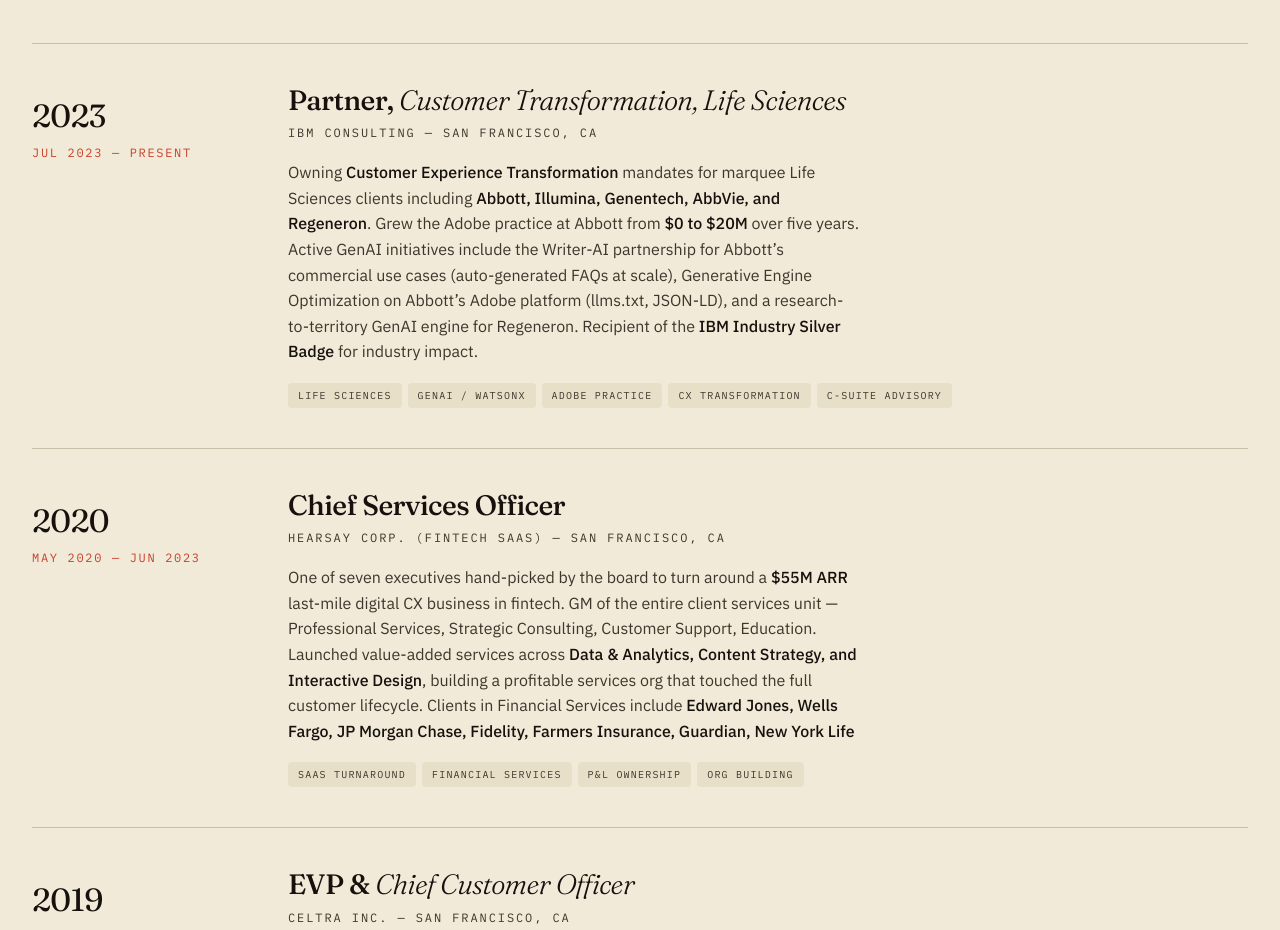
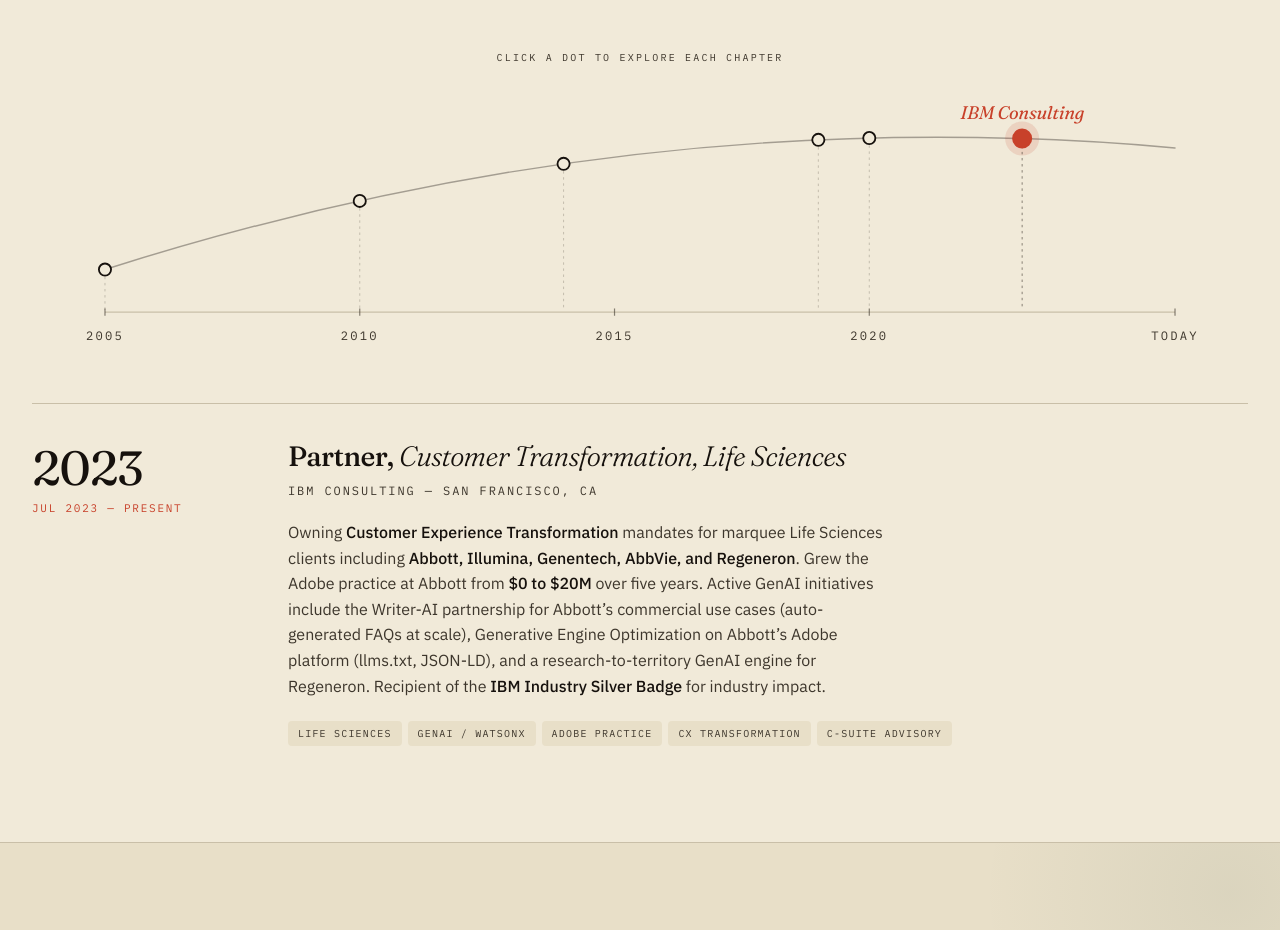
Before and after one commit to pradeepananth-cyber/pradeep-ananth-resume, a React (Vite) app: page / in a window 1280 px wide. Shown: the part 2860-3790 px from the top of the page. Built offline with nearby package versions, Linux system fonts and the light colour scheme.

Commit message:
career arc

```diff
--- a/src/pradeep_ananth.jsx
+++ b/src/pradeep_ananth.jsx
@@ -189,55 +189,7 @@
             <h2 className="section-title">Twenty years building<br/>services organizations<br/><span className="it">that mattered.</span></h2>
           </div>
 
-          <div className="timeline">
-            <Role
-              year="2023" period="Jul 2023 — Present"
-              title={<>Partner, <span className="it">Customer Transformation, Life Sciences</span></>}
-              co="IBM Consulting — San Francisco, CA"
-              tags={['Life Sciences', 'GenAI / watsonx', 'Adobe Practice', 'CX Transformation', 'C-Suite Advisory']}
-              desc={<>Owning <strong>Customer Experience Transformation</strong> mandates for marquee Life Sciences clients including <strong>Abbott, Illumina, Genentech, AbbVie, and Regeneron</strong>. Grew the Adobe practice at Abbott from <strong>$0 to $20M</strong> over five years. Active GenAI initiatives include the Writer-AI partnership for Abbott&rsquo;s commercial use cases (auto-generated FAQs at scale), Generative Engine Optimization on Abbott&rsquo;s Adobe platform (llms.txt, JSON-LD), and a research-to-territory GenAI engine for Regeneron. Recipient of the <strong>IBM Industry Silver Badge</strong> for industry impact.</>}
-            />
-
-            <Role
-              year="2020" period="May 2020 — Jun 2023"
-              title="Chief Services Officer"
-              co="Hearsay Corp. (Fintech SaaS) — San Francisco, CA"
-              tags={['SaaS Turnaround', 'Financial Services', 'P&L Ownership', 'Org Building']}
-              desc={<>One of seven executives hand-picked by the board to turn around a <strong>$55M ARR</strong> last-mile digital CX business in fintech. GM of the entire client services unit &mdash; Professional Services, Strategic Consulting, Customer Support, Education. Launched value-added services across <strong>Data &amp; Analytics, Content Strategy, and Interactive Design</strong>, building a profitable services org that touched the full customer lifecycle. Clients in Financial Services include <strong>Edward Jones, Wells Fargo, JP Morgan Chase, Fidelity, Farmers Insurance, Guardian, New York Life</strong></>}
-            />
-
-            <Role
-              year="2019" period="Apr 2019 — Apr 2020"
-              title={<>EVP &amp; <span className="it">Chief Customer Officer</span></>}
-              co="Celtra Inc. — San Francisco, CA"
-              tags={['Customer Success', 'SaaS', 'AdTech']}
-              desc={<>Owned retention and growth of a <strong>~$45M ARR</strong> SaaS platform for building and managing dynamic digital advertising at scale. Re-set customer success motion across enterprise accounts. Clients include <strong>Unilever, Procter & Gamble, Reckitt-Benckiser, Adidas, Spotify, Lego</strong></>}
-            />
-
-            <Role
-              year="2014" period="Jan 2014 — Mar 2019"
-              title={<>Digital Experience &amp; <span className="it">SaaS Practice Lead</span></>}
-              co="Deloitte Digital — San Francisco, CA"
-              tags={['Big-5 Consulting', 'Adobe / Salesforce', 'SaaS Transformation', 'C-Suite Advisory']}
-              desc={<>Built and grew the West Region digital experience and SaaS Transformation practice. Strategic advisor to C-suite executives across <strong>HP, Intel, Salesforce, Cisco, Ally Bank, Cigna, Experian</strong>. Delivered end-to-end CX solutions on Adobe Experience Cloud, Salesforce Marketing Cloud, and Google Ad Cloud. Led delivery teams of up to 50 onshore + offshore. Operations Lead for the entire community of practice.</>}
-            />
-
-            <Role
-              year="2010" period="Oct 2010 — Jan 2014"
-              title="Chief Technology Officer"
-              co="Vivaki (Publicis Groupe) — San Francisco, CA"
-              tags={['CTO', 'AWS / Big Data', 'AdTech', 'Product Engineering']}
-              desc={<>Technology leader for Publicis&rsquo; bet on the digital advertising future. Vivaki grew to <strong>200 people and $100M+ in revenue</strong>. Built the data platform that ingested signals from Google, Yahoo, DoubleClick, Bing &mdash; the early-cloud foundation for the agency network&rsquo;s digital practice on the AWS cloud leveraging their first-generation big data offerings like RedShift and DynamoDB. Shipped strategic products: <strong>Insights on Demand, Campaigns on Demand, Benchtools, Data Hub.</strong>Clients include <strong>Disney, Microsoft, WeightWatchers</strong></>}
-            />
-
-            <Role
-              year="2005" period="Jun 2005 — Sep 2010"
-              title={<>Group Vice President, <span className="it">Technology — West</span></>}
-              co="Razorfish — San Francisco, CA"
-              tags={['Agency Exec', '$50M+ P&L', 'frog x Sun Microsystems', 'Multi-industry']}
-              desc={<>Part of the 8-person executive management team running a <strong>$50M+ West Region business</strong> within a $300M+ global agency (acquired by Microsoft for $6B). Clients: <strong>Visa, Genentech, Microsoft, Sony, Intel, NFL, Mattel, CBS, PG&amp;E, Yahoo</strong>. Led $40M+ in business development wins. Grew the technology organization from 30 to 50 people. Held some of the highest delivery margins (20-25%) in the company. <em>Notably &mdash; partnered directly with frog Design on the Sun Microsystems engagement during this period.</em></>}
-            />
-          </div>
+          <CareerArc />
         </div>
       </section>
       {/* FOR FROG */}
@@ -421,19 +373,158 @@
   );
 }
 
-function Role({ year, period, title, co, tags, desc }) {
+// ============================================================
+// CAREER ARC DATA (chronological)
+// ============================================================
+const ROLES = [
+  {
+    id: 'razorfish',
+    startYear: 2005,
+    period: 'Jun 2005 — Sep 2010',
+    company: 'Razorfish',
+    location: 'San Francisco, CA',
+    title: <>Group Vice President, <span className="it">Technology — West</span></>,
+    tags: ['Agency Exec', '$50M+ P&L', 'frog x Sun Microsystems', 'Multi-industry'],
+    desc: <>Part of the 8-person executive management team running a <strong>$50M+ West Region business</strong> within a $300M+ global agency (acquired by Microsoft for $6B). Clients: <strong>Visa, Genentech, Microsoft, Sony, Intel, NFL, Mattel, CBS, PG&amp;E, Yahoo</strong>. Led $40M+ in business development wins. Grew the technology organization from 30 to 50 people. Held some of the highest delivery margins (20-25%) in the company. <em>Notably &mdash; partnered directly with frog Design on the Sun Microsystems engagement during this period.</em></>
+  },
+  {
+    id: 'vivaki',
+    startYear: 2010,
+    period: 'Oct 2010 — Jan 2014',
+    company: 'Vivaki',
+    location: 'Publicis Groupe, San Francisco, CA',
+    title: 'Chief Technology Officer',
+    tags: ['CTO', 'AWS / Big Data', 'AdTech', 'Product Engineering'],
+    desc: <>Technology leader for Publicis&rsquo; bet on the digital advertising future. Vivaki grew to <strong>200 people and $100M+ in revenue</strong>. Built the data platform that ingested signals from Google, Yahoo, DoubleClick, Bing &mdash; the early-cloud foundation for the agency network&rsquo;s digital practice. Shipped strategic products: <strong>Insights on Demand, Campaigns on Demand, Benchtools, Data Hub.</strong></>
+  },
+  {
+    id: 'deloitte',
+    startYear: 2014,
+    period: 'Jan 2014 — Mar 2019',
+    company: 'Deloitte Digital',
+    location: 'San Francisco, CA',
+    title: <>Digital Experience &amp; <span className="it">SaaS Practice Lead</span></>,
+    tags: ['Big-5 Consulting', 'Adobe / Salesforce', 'SaaS Transformation', 'C-Suite Advisory'],
+    desc: <>Built and grew the West Region digital experience and SaaS Transformation practice. Strategic advisor to C-suite executives across <strong>HP, Intel, Salesforce, Cisco, Ally Bank, Cigna, Experian</strong>. Delivered end-to-end CX solutions on Adobe Experience Cloud, Salesforce Marketing Cloud, and Google Ad Cloud. Led delivery teams of up to 50 onshore + offshore. Operations Lead for the entire community of practice.</>
+  },
+  {
+    id: 'celtra',
+    startYear: 2019,
+    period: 'Apr 2019 — Apr 2020',
+    company: 'Celtra',
+    location: 'San Francisco, CA',
+    title: <>EVP &amp; <span className="it">Chief Customer Officer</span></>,
+    tags: ['Customer Success', 'SaaS', 'AdTech'],
+    desc: <>Owned retention and growth of a <strong>~$45M ARR</strong> SaaS platform for building and managing dynamic digital advertising at scale. Re-set customer success motion across enterprise accounts.</>
+  },
+  {
+    id: 'hearsay',
+    startYear: 2020,
+    period: 'May 2020 — Jun 2023',
+    company: 'Hearsay',
+    location: 'Fintech SaaS, San Francisco, CA',
+    title: 'Chief Services Officer',
+    tags: ['SaaS Turnaround', 'Financial Services', 'P&L Ownership', 'Org Building'],
+    desc: <>One of seven executives hand-picked by the board to turn around a <strong>$55M ARR</strong> last-mile digital CX business in fintech. GM of the entire client services unit &mdash; Professional Services, Strategic Consulting, Customer Support, Education. Launched value-added services across <strong>Data &amp; Analytics, Content Strategy, and Interactive Design</strong>, building a profitable services org that touched the full customer lifecycle.</>
+  },
+  {
+    id: 'ibm',
+    startYear: 2023,
+    period: 'Jul 2023 — Present',
+    company: 'IBM Consulting',
+    location: 'San Francisco, CA',
+    title: <>Partner, <span className="it">Customer Transformation, Life Sciences</span></>,
+    tags: ['Life Sciences', 'GenAI / watsonx', 'Adobe Practice', 'CX Transformation', 'C-Suite Advisory'],
+    desc: <>Owning <strong>Customer Experience Transformation</strong> mandates for marquee Life Sciences clients including <strong>Abbott, Illumina, Genentech, AbbVie, and Regeneron</strong>. Grew the Adobe practice at Abbott from <strong>$0 to $20M</strong> over five years. Active GenAI initiatives include the Writer-AI partnership for Abbott&rsquo;s commercial use cases (auto-generated FAQs at scale), Generative Engine Optimization on Abbott&rsquo;s Adobe platform (llms.txt, JSON-LD), and a research-to-territory GenAI engine for Regeneron. Recipient of the <strong>IBM Industry Silver Badge</strong> for industry impact.</>
+  }
+];
+
+function CareerArc() {
+  const [selectedId, setSelectedId] = useState('ibm');
+  const [hoveredId, setHoveredId] = useState(null);
+  const selected = ROLES.find(r => r.id === selectedId);
+
+  const START = 2005, END = 2026;
+  const P0 = { x: 60, y: 160 };
+  const P1 = { x: 500, y: 20 };
+  const P2 = { x: 940, y: 60 };
+  const arcPath = `M ${P0.x},${P0.y} Q ${P1.x},${P1.y} ${P2.x},${P2.y}`;
+
+  const pointAt = (year) => {
+    const t = (year - START) / (END - START);
+    const u = 1 - t;
+    return {
+      x: u*u*P0.x + 2*u*t*P1.x + t*t*P2.x,
+      y: u*u*P0.y + 2*u*t*P1.y + t*t*P2.y
+    };
+  };
+
+  const tickX = (year) => P0.x + ((year - START) / (END - START)) * (P2.x - P0.x);
+  const ticks = [2005, 2010, 2015, 2020, 2026];
+
   return (
-    <div className="role">
-      <div className="role-time">
-        <span className="yr">{year}</span>
-        {period}
+    <div className="arc-wrap">
+      <div className="arc-caption">
+        <span className="arc-caption-note">Click a dot to explore each chapter</span>
       </div>
-      <div className="role-body">
-        <div className="role-title">{title}</div>
-        <div className="role-co">{co}</div>
-        <p className="role-desc">{desc}</p>
-        <div className="role-tags">
-          {tags.map(t => <span key={t} className="role-tag">{t}</span>)}
+
+      <svg viewBox="0 0 1000 240" className="arc-svg" role="img" aria-label="Career arc from 2005 to present">
+        <line x1={P0.x} x2={P2.x} y1="195" y2="195" className="arc-baseline"/>
+        {ticks.map(y => (
+          <g key={y}>
+            <line x1={tickX(y)} x2={tickX(y)} y1="192" y2="198" className="arc-tick"/>
+            <text x={tickX(y)} y="218" textAnchor="middle" className="arc-tick-label">
+              {y === 2026 ? 'TODAY' : y}
+            </text>
+          </g>
+        ))}
+
+        <path d={arcPath} className="arc-line" />
+
+        {ROLES.map(role => {
+          const p = pointAt(role.startYear);
+          const isSelected = role.id === selectedId;
+          const isHovered = role.id === hoveredId;
+          const showLabel = isSelected || isHovered;
+          const cls = `arc-dot-group${isSelected ? ' is-selected' : ''}${isHovered ? ' is-hovered' : ''}`;
+          return (
+            <g
+              key={role.id}
+              className={cls}
+              onClick={() => setSelectedId(role.id)}
+              onMouseEnter={() => setHoveredId(role.id)}
+              onMouseLeave={() => setHoveredId(null)}
+              role="button"
+              tabIndex={0}
+              aria-label={`${role.company}, ${role.period}`}
+              onKeyDown={(e) => { if (e.key === 'Enter' || e.key === ' ') { e.preventDefault(); setSelectedId(role.id); } }}
+            >
+              <circle cx={p.x} cy={p.y} r="22" className="arc-dot-hit" />
+              <circle cx={p.x} cy={p.y} r="14" className="arc-dot-halo" />
+              <line x1={p.x} x2={p.x} y1={p.y + 6} y2="193" className="arc-dot-tether" />
+              <circle cx={p.x} cy={p.y} r="5" className="arc-dot" />
+              {showLabel && (
+                <text x={p.x} y={p.y - 16} textAnchor="middle" className="arc-dot-label">
+                  {role.company}
+                </text>
+              )}
+            </g>
+          );
+        })}
+      </svg>
+
+      <div className="arc-detail" key={selectedId}>
+        <div className="arc-detail-meta">
+          <div className="arc-detail-year">{selected.startYear}</div>
+          <div className="arc-detail-period">{selected.period}</div>
+        </div>
+        <div className="arc-detail-body">
+          <h3 className="arc-detail-title">{selected.title}</h3>
+          <div className="arc-detail-co">{selected.company} &mdash; {selected.location}</div>
+          <p className="arc-detail-desc">{selected.desc}</p>
+          <div className="arc-detail-tags">
+            {selected.tags.map(t => <span key={t} className="arc-tag">{t}</span>)}
+          </div>
         </div>
       </div>
     </div>
@@ -705,20 +796,155 @@
   .industry-list li { font-family: var(--serif); font-size: 24px; color: var(--paper); font-weight: 400; letter-spacing: -0.01em; }
   .industry-list li.it { font-style: italic; font-weight: 300; color: var(--paper-3); }
 
-  /* TIMELINE */
-  .timeline { display: grid; gap: 0; margin-top: 32px; }
-  .role { display: grid; grid-template-columns: 200px 1fr; gap: 56px; padding: 40px 0; border-top: 1px solid var(--rule); align-items: start; }
-  .role:last-child { border-bottom: 1px solid var(--rule); }
-  @media (max-width: 760px) { .role { grid-template-columns: 1fr; gap: 16px; padding: 32px 0; } }
-  .role-time { font-family: var(--mono); font-size: 12px; letter-spacing: 0.14em; text-transform: uppercase; color: var(--accent); padding-top: 8px; }
-  .role-time .yr { display: block; font-size: 32px; font-family: var(--serif); color: var(--ink); letter-spacing: -0.02em; margin-bottom: 4px; }
-  .role-title { font-family: var(--serif); font-weight: 500; font-size: 28px; line-height: 1.15; letter-spacing: -0.02em; color: var(--ink); }
-  .role-title .it { font-style: italic; font-weight: 300; }
-  .role-co { font-family: var(--mono); font-size: 12px; letter-spacing: 0.16em; text-transform: uppercase; color: var(--ink-soft); margin-top: 8px; }
-  .role-desc { font-family: var(--sans); font-size: 16px; line-height: 1.6; color: var(--ink-soft); margin-top: 18px; max-width: 60ch; }
-  .role-desc strong { color: var(--ink); font-weight: 500; }
-  .role-tags { display: flex; flex-wrap: wrap; gap: 6px; margin-top: 18px; }
-  .role-tag { font-family: var(--mono); font-size: 10px; letter-spacing: 0.12em; text-transform: uppercase; color: var(--ink-soft); background: var(--paper-2); padding: 5px 10px; border-radius: 4px; }
+/* CAREER ARC */
+.arc-wrap { margin-top: 40px; }
+.arc-caption { text-align: center; margin-bottom: 8px; }
+.arc-caption-note {
+  font-family: var(--mono);
+  font-size: 10px;
+  letter-spacing: 0.22em;
+  text-transform: uppercase;
+  color: var(--ink-soft);
+}
+.arc-svg {
+  width: 100%;
+  height: auto;
+  display: block;
+  overflow: visible;
+}
+
+.arc-line {
+  fill: none;
+  stroke: var(--ink);
+  stroke-width: 1.2;
+  stroke-linecap: round;
+  opacity: 0.35;
+}
+
+.arc-baseline { stroke: var(--rule); stroke-width: 1; }
+.arc-tick { stroke: var(--ink-soft); stroke-width: 1; opacity: 0.6; }
+.arc-tick-label {
+  font-family: var(--mono);
+  font-size: 10px;
+  letter-spacing: 0.18em;
+  fill: var(--ink-soft);
+}
+
+.arc-dot-group { cursor: pointer; outline: none; }
+.arc-dot-group:focus-visible .arc-dot-halo { opacity: 0.22; }
+.arc-dot-hit { fill: transparent; }
+
+.arc-dot {
+  fill: var(--paper);
+  stroke: var(--ink);
+  stroke-width: 1.5;
+  transition: all .25s ease;
+  r: 5;
+}
+.arc-dot-group:hover .arc-dot,
+.arc-dot-group.is-hovered .arc-dot { r: 6.5; stroke: var(--accent); }
+.arc-dot-group.is-selected .arc-dot { r: 7.5; fill: var(--accent); stroke: var(--accent); }
+
+.arc-dot-halo { fill: var(--accent); opacity: 0; transition: opacity .25s ease; }
+.arc-dot-group:hover .arc-dot-halo,
+.arc-dot-group.is-hovered .arc-dot-halo { opacity: 0.08; }
+.arc-dot-group.is-selected .arc-dot-halo { opacity: 0.14; }
+
+.arc-dot-tether {
+  stroke: var(--ink-soft);
+  stroke-width: 0.8;
+  stroke-dasharray: 2 3;
+  opacity: 0.25;
+  transition: opacity .25s ease;
+}
+.arc-dot-group:hover .arc-dot-tether,
+.arc-dot-group.is-selected .arc-dot-tether { opacity: 0.6; }
+
+.arc-dot-label {
+  font-family: var(--serif);
+  font-style: italic;
+  font-weight: 400;
+  font-size: 15px;
+  fill: var(--accent);
+  letter-spacing: -0.01em;
+  pointer-events: none;
+}
+.arc-dot-group.is-hovered:not(.is-selected) .arc-dot-label { fill: var(--ink); }
+
+.arc-detail {
+  margin-top: 36px;
+  padding-top: 36px;
+  border-top: 1px solid var(--rule);
+  display: grid;
+  grid-template-columns: 200px 1fr;
+  gap: 56px;
+  align-items: start;
+  animation: arcDetailIn .35s ease;
+}
+@media (max-width: 760px) {
+  .arc-detail { grid-template-columns: 1fr; gap: 20px; padding-top: 28px; margin-top: 28px; }
+}
+@keyframes arcDetailIn {
+  from { opacity: 0; transform: translateY(6px); }
+  to   { opacity: 1; transform: translateY(0); }
+}
+
+.arc-detail-meta { padding-top: 4px; }
+.arc-detail-year {
+  font-family: var(--serif);
+  font-size: 48px;
+  line-height: 1;
+  letter-spacing: -0.02em;
+  color: var(--ink);
+  margin-bottom: 8px;
+}
+.arc-detail-period {
+  font-family: var(--mono);
+  font-size: 11px;
+  letter-spacing: 0.16em;
+  text-transform: uppercase;
+  color: var(--accent);
+}
+
+.arc-detail-title {
+  font-family: var(--serif);
+  font-weight: 500;
+  font-size: 28px;
+  line-height: 1.15;
+  letter-spacing: -0.02em;
+  color: var(--ink);
+  margin: 0;
+}
+.arc-detail-title .it { font-style: italic; font-weight: 300; }
+.arc-detail-co {
+  font-family: var(--mono);
+  font-size: 12px;
+  letter-spacing: 0.16em;
+  text-transform: uppercase;
+  color: var(--ink-soft);
+  margin-top: 10px;
+}
+.arc-detail-desc {
+  font-family: var(--sans);
+  font-size: 16px;
+  line-height: 1.6;
+  color: var(--ink-soft);
+  margin-top: 20px;
+  max-width: 62ch;
+}
+.arc-detail-desc strong { color: var(--ink); font-weight: 500; }
+.arc-detail-desc em { color: var(--accent); font-style: italic; }
+.arc-detail-tags { display: flex; flex-wrap: wrap; gap: 6px; margin-top: 22px; }
+.arc-tag {
+  font-family: var(--mono);
+  font-size: 10px;
+  letter-spacing: 0.12em;
+  text-transform: uppercase;
+  color: var(--ink-soft);
+  background: var(--paper-2);
+  padding: 5px 10px;
+  border-radius: 4px;
+}
 
   /* FOR FROG */
   .for-frog { background: var(--paper-2); border-top: 1px solid var(--rule); border-bottom: 1px solid var(--rule); position: relative; overflow: hidden; }
```
